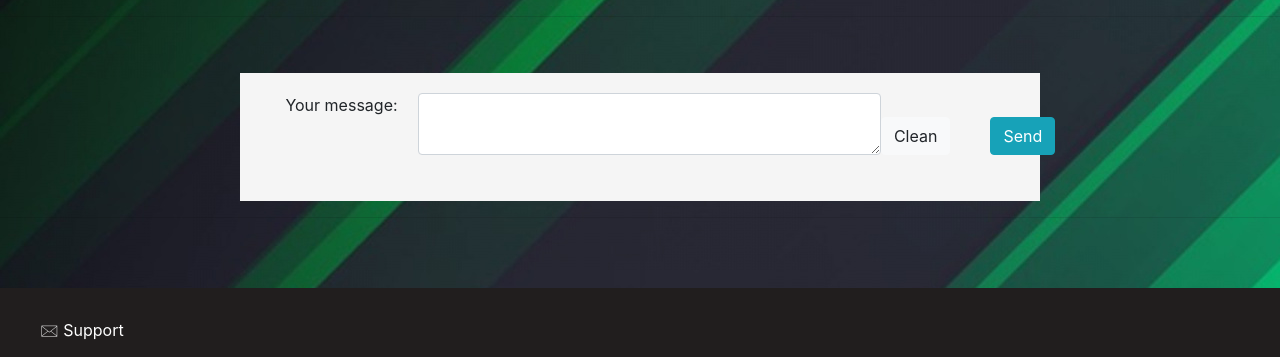
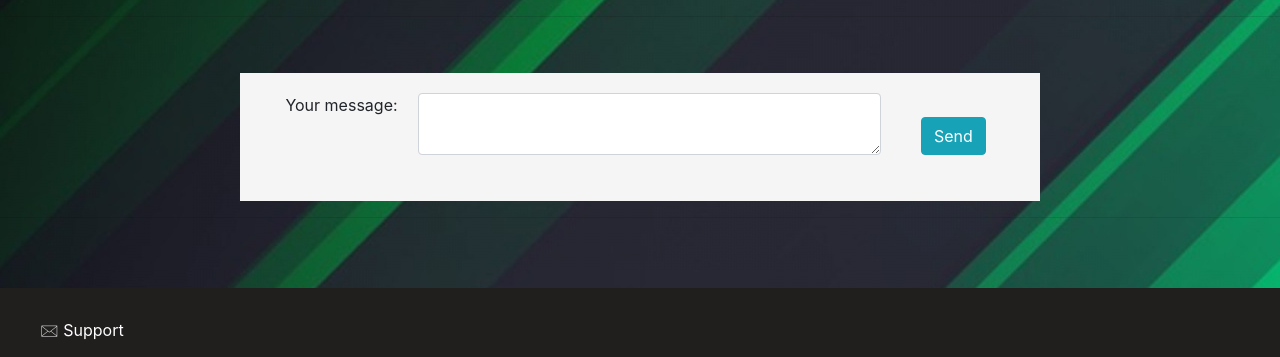
Before and after one commit to Anzhelika19262/project3, a Flask app: page /messager/1 in a window 1280 px wide. Shown: the part 114-471 px from the top of the page. Run offline with Flask 2, Linux system fonts and the light colour scheme; a user stored in the database is signed in; tables that the repository leaves empty hold one stand-in row (values such as "Sample post"); some libraries are stand-ins or nearby versions.

Commit message:
few changes in message add redirect

```diff
--- a/api/messagers_api.py
+++ b/api/messagers_api.py
@@ -21,6 +21,7 @@ def new_chat(id):
         new_dialog.from_who = user
         session.add(new_dialog)
         session.commit()
+        return redirect(f'/messager/{id}')
     messages = session.query(message.Message).filter(message.Message.names == names).all()
     if session.query(friends.Friend).filter(friends.Friend.friend_name == interlocutor,
                                             friends.Friend.user_name == user).first() is None:
--- a/forms/message_form.py
+++ b/forms/message_form.py
@@ -4,5 +4,4 @@ from wtforms import TextAreaField, SubmitField
 
 class MessageForm(FlaskForm):
     messages = TextAreaField("Your message:")
-    button = SubmitField('Clean')
     submit = SubmitField('Send')
--- a/templates/messages.html
+++ b/templates/messages.html
@@ -19,7 +19,6 @@
                 {{ error }}
             </p>
         {% endfor %}
-    {{ form.button(type="reset", class="btn btn-light") }}
     {{ form.submit(type="submit", class="btn btn-info") }}
     </p>
 </form>
```
